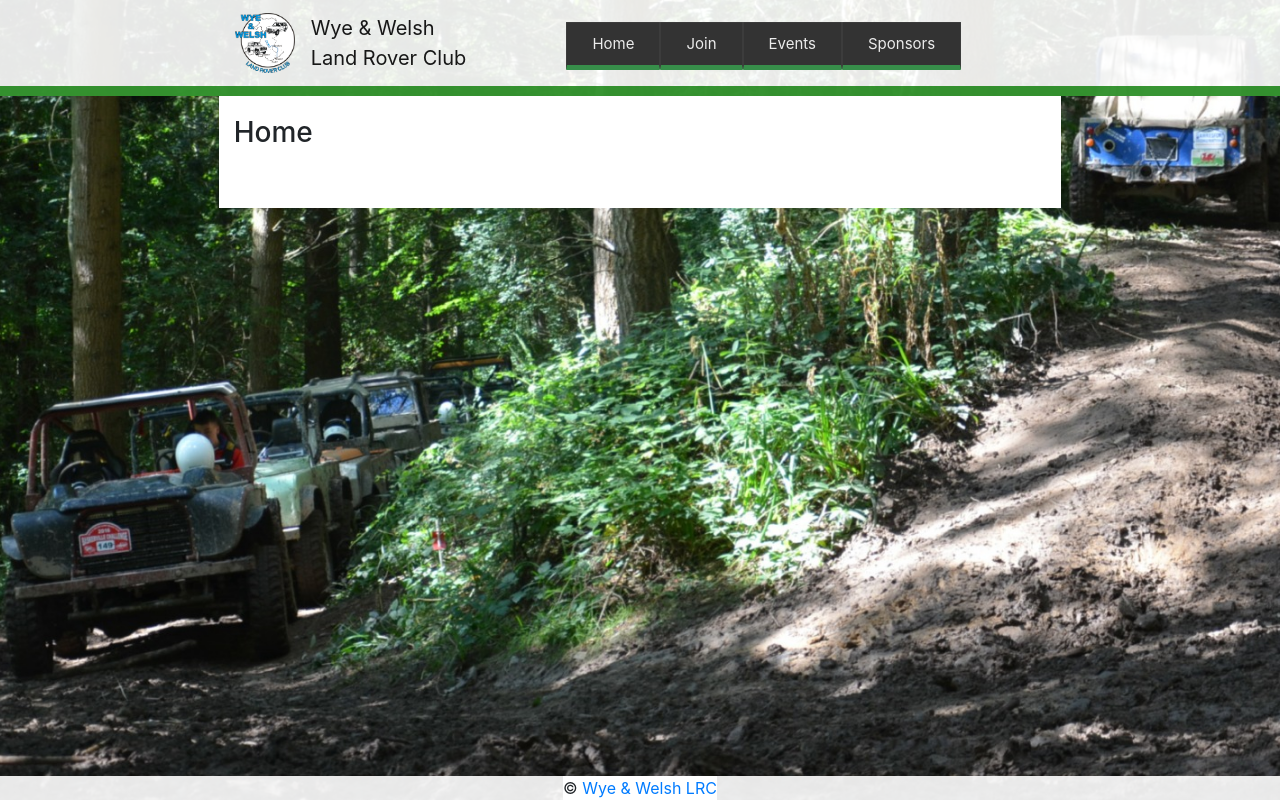
After one commit to wwlrc/website, a PHP site: template templates/pages/index.html.twig in a window 1280 px wide. The commit adds this page. Run offline with PHP 8.4, Linux system fonts and the light colour scheme; the template is opened without the code that fills it, so the values that code supplies are empty; some libraries are stand-ins or nearby versions.

Commit message:
Update to twig templates

```diff
--- a/src/App.php
+++ b/src/App.php
@@ -16,7 +16,7 @@ class App
     public function run()
     {
         $this->registerRoutes();
-        $this->render = $this->getTwig();
+        $this->view = $this->getTwig();
 
         $this->router->run();
     }
--- a/src/Controller/IndexController.php
+++ b/src/Controller/IndexController.php
@@ -8,5 +8,7 @@ class IndexController extends AbstractController {
         $src = $this->app->getTemplatePath() . "index.php";
 
         include($this->app->getTemplatePath() . $parent . "abstract/main.php");
+
+        print $this->app->view->render('pages/index.html.twig');
     }
 }
--- a/templates/index.php
+++ /dev/null
@@ -1 +0,0 @@
-Hello World
--- a/templates/abstract/main.php
+++ b/templates/pages/abstract/main.html.twig
@@ -17,17 +17,17 @@
     <meta name="viewport" content="width=device-width, initial-scale=1, shrink-to-fit=no">
 
     <!-- Facebook Opengraph -->
-    <meta property=”og:title” content="Baskerville Challenge 2020 | <?php print($head_title); ?>" />
+    <meta property=”og:title” content="Wye & Welsh Land Rover Club | {{page_title}}" />
     <meta property="og:description" content="26th - 29th August 2021 | HR3 5LE" />
-    <meta property="og:url" content="https://baskerville.wwlrc.co.uk/<?php print($can); ?>" />
+    <meta property="og:url" content="{{page_canonical}}" />
     <meta property="og:type" content="website" />
     <meta property="og:image" content="https://baskerville.wwlrc.co.uk/images/advert_low.jpg" />
 
     <!-- Search Engines -->
     <meta name="keywords" content="Baskerville, WWLRC, Wye &amp; Welsh, Club, Clwb, Land Rover, Clyro Court Hotel, Off Road, Cymru, ALRC, Challenge, 4x4, MSA, Competition, Trial, Results, Timetable, Location, Venue, Directions, Online, Bookings, Basky, Cymru, Brecon, ">
-    <meta name="description" content="<?php print($description); ?>">
-    <meta name="google-site-verification" content="cHKlIuQvM_B5X4tJ-FQSaDiriwOTUbaJP0YXOTEUSbM" />
-    <link rel="canonical" href="https://baskerville.wwlrc.co.uk/<?php print($can); ?>"/>
+    <meta name="description" content="{{ page_description }}">
+    <meta name="google-site-verification" content="" />
+    <link rel="canonical" href="{{page_canonical}}"/>
 
     <!-- Index rules -->
     <meta name="robots" content="index,nofollow">
@@ -46,7 +46,7 @@
         integrity="sha384-Gn5384xqQ1aoWXA+058RXPxPg6fy4IWvTNh0E263XmFcJlSAwiGgFAW/dAiS6JXm" crossorigin="anonymous">
 
 
-    <title><?php print($head_title); ?> | 31st Baskerville Challenge 2022</title>
+    <title>{{page_title}} | Wye & Welsh Land Rover Club</title>
     <style>
         body {
             background-image: url('images/background.jpg');
@@ -56,7 +56,7 @@
             background-position: center;
         }
 
-        .header {
+        .page-header {
             width: 100%;
             background: rgba(255, 255, 255, 0.9);
             border-bottom: 10px solid rgba(7, 122, 0, 0.8);
@@ -127,47 +127,19 @@
     </style>
 </head>
 
-<?php
-    $breakpoints = "col-12 col-sm-12 col-md-12 col-lg-8";
-?>
+{%
+    set breakpoints = "col-12 col-sm-12 col-md-12 col-lg-8"
+%}
 
 <body>
-    <div class="header">
-        <div class="row justify-content-center px-2" style="margin: 0px; width: 100%">
-            <nav class="navbar navbar-expand-md navbar-light navbar-custom <?php print($breakpoints); ?>">
-                <a class="navbar-brand" href="./">
-                    <img src="images/logo.gif" class="d-inline align-self-start" style="height: 3em;">
-                    <span class="d-inline-block" style="vertical-align:middle;; margin-left: 10px;">Wye & Welsh<br>Land Rover Club</span>
-                </a>
-
-                <button class="navbar-toggler float-right" type="button" data-toggle="collapse" data-target="#navbarNav"
-                    aria-controls="navbarNav" aria-expanded="false" aria-label="Toggle navigation">
-                    <span class="navbar-toggler-icon"></span>
-                </button>
-                <div class="collapse navbar-collapse" id="navbarNav">
-                    <ul class="navbar-nav mx-auto">
-                        <li class="nav-item active">
-                            <a class=" nav-custom nav-link" href="./">Home</a>
-                        </li>
-                        <li class="nav-item active">
-                            <a class=" nav-custom nav-link" href="./">Join</a>
-                        </li>
-                        <li class="nav-item active">
-                            <a class=" nav-custom nav-link" target="_blank" href="https://spanner.wwlrc.co.uk/">Events</a>
-                        </li>
-                        <li class="nav-item active">
-                            <a class=" nav-custom nav-link" href="">Sponsors</a>
-                        </li>
-                    </ul>
-                </div>
-            </nav>
-        </div>
+    <div class="page-header">
+        {% include "pages/partials/navbar.html.twig" %}
     </div>
 
     <div class="body">
         <div class="row justify-content-center mx-2" style="margin-top: 0px;">
-            <div class="<?php print($breakpoints); ?>" style="background:white; padding-top: 20px; padding-bottom: 50px;">
-                <?php include($src); ?>
+            <div class="{{ breakpoints }}" style="background:white; padding-top: 20px; padding-bottom: 50px;">
+                {% block content %}{% endblock %}
             </div>
         </div>
     </div>
--- /dev/null
+++ b/templates/pages/index.html.twig
@@ -0,0 +1,11 @@
+{% extends "pages/abstract/main.html.twig" %}
+
+{% set page_title = "Home" %}
+{% set page_description = "Welcome to the Wye & Welsh Land Rover Club website. Visit this website to see the latest news, events and photos." %}
+{% set page_canonical = "https://wwlrc.co.uk/" %}
+
+{% block content %}
+
+<h3>{{page_title}}</h3>
+
+{% endblock %}
--- /dev/null
+++ b/templates/pages/partials/navbar.html.twig
@@ -0,0 +1,29 @@
+<div class="row justify-content-center px-2" style="margin: 0px; width: 100%">
+    <nav class="navbar navbar-expand-md navbar-light navbar-custom {{ breakpoints }}">
+        <a class="navbar-brand" href="./">
+            <img src="images/logo.gif" class="d-inline align-self-start" style="height: 3em;">
+            <span class="d-inline-block" style="vertical-align:middle;; margin-left: 10px;">Wye & Welsh<br>Land Rover Club</span>
+        </a>
+
+        <button class="navbar-toggler float-right" type="button" data-toggle="collapse" data-target="#navbarNav"
+            aria-controls="navbarNav" aria-expanded="false" aria-label="Toggle navigation">
+            <span class="navbar-toggler-icon"></span>
+        </button>
+        <div class="collapse navbar-collapse" id="navbarNav">
+            <ul class="navbar-nav mx-auto">
+                <li class="nav-item active">
+                    <a class=" nav-custom nav-link" href="./">Home</a>
+                </li>
+                <li class="nav-item active">
+                    <a class=" nav-custom nav-link" href="./">Join</a>
+                </li>
+                <li class="nav-item active">
+                    <a class=" nav-custom nav-link" target="_blank" href="https://spanner.wwlrc.co.uk/">Events</a>
+                </li>
+                <li class="nav-item active">
+                    <a class=" nav-custom nav-link" href="">Sponsors</a>
+                </li>
+            </ul>
+        </div>
+    </nav>
+</div>
```
